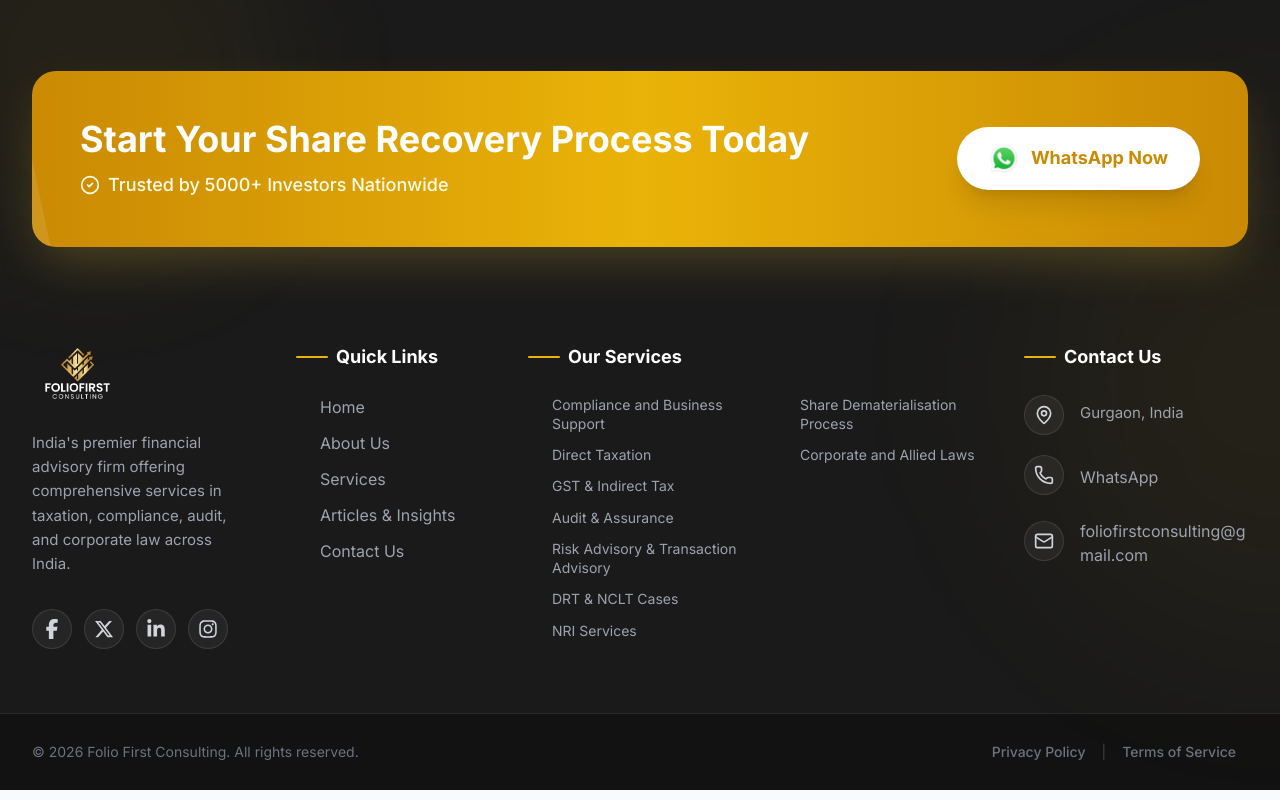
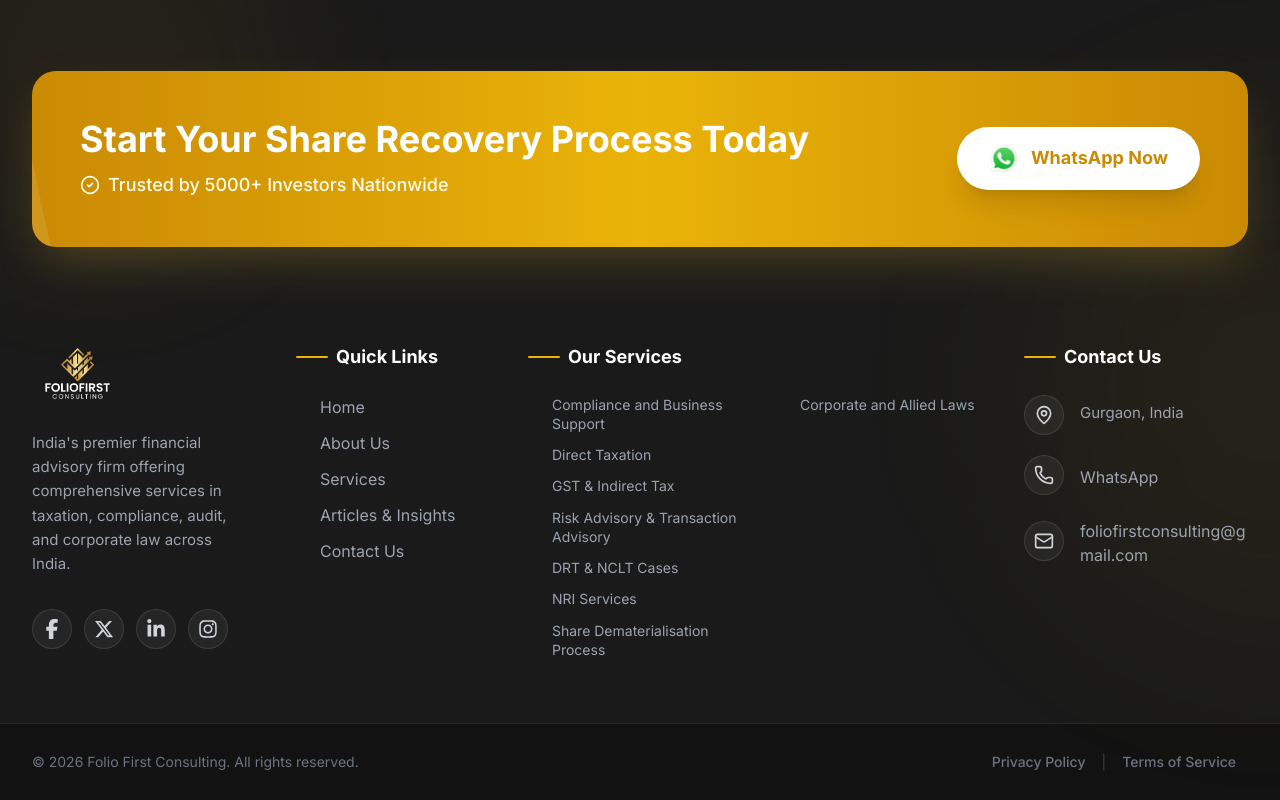
Before and after one commit to code-x-prime/folio-first, a Next.js app: page /about in a window 1280 px wide. Shown: the part 3827-4627 px from the top of the page. Built offline with nearby package versions, Linux system fonts and the light colour scheme.

Commit message:
feat: initialize site layout and add static content data structures

```diff
--- a/src/app/layout.js
+++ b/src/app/layout.js
@@ -17,7 +17,7 @@ export const metadata = {
     template: `%s | ${siteConfig.name}`,
   },
   description: siteConfig.description,
-  keywords: ["financial consulting India", "taxation services", "compliance advisory", "audit and assurance", "corporate law"],
+  keywords: ["financial consulting India", "taxation services", "compliance advisory", "corporate law"],
   authors: [{ name: "Folio First Consulting" }],
   creator: "Folio First Consulting",
   openGraph: {
--- a/src/data/static.js
+++ b/src/data/static.js
@@ -128,44 +128,6 @@ export const services = [
         faq: [
             { question: "What is GSTR-2B?", answer: "GSTR-2B is an auto-drafted Input Tax Credit (ITC) statement generated for every recipient, detailing eligible credits." },
             { question: "Is GST Audit still mandatory?", answer: "Self-certified reconciliation statements in Form GSTR-9C have replaced the formal CA GST audit, but professional assistance is crucial to avoid reconciliation errors." }
-        ]
-    },
-    {
-        id: "audit-assurance",
-        slug: "audit-and-assurance",
-        icon: ShieldCheck,
-        title: "Audit & Assurance",
-        shortDescription: "Comprehensive statutory audit, tax audit, internal audit, and financial review services to build trust and ensure integrity.",
-        heroImage: "/images/audit-assurance.jpg",
-        overview: "Audit & Assurance services provide credibility to your financial statements, offering stakeholders and investors confidence in your business operations. Our professional team conducts statutory audits under the Companies Act, tax audits under the Income Tax Act, internal audits to assess and mitigate operational risks, and specialized reviews tailored to your business needs.",
-        whoNeeds: [
-            "Companies requiring mandatory Statutory Audits under the Companies Act.",
-            "Businesses requiring internal control reviews and risk assessment.",
-            "Organizations requiring special audits or stock audits for bank facilities.",
-            "Non-profit entities and trusts requiring statutory review."
-        ],
-        benefits: [
-            "Assurance of financial accuracy and compliance with accounting standards.",
-            "Identification of operational inefficiencies and internal control gaps.",
-            "Enhanced credibility with lenders, investors, and regulators.",
-            "Mitigation of fraud and financial irregularities."
-        ],
-        documents: [
-            "Trial Balance & Ledgers",
-            "Bank Reconciliation Statements",
-            "Fixed Asset Register",
-            "Purchase & Sales Invoices with supporting documents",
-            "Previous Audit Reports & Statutory Registers"
-        ],
-        process: [
-            { title: "Planning & Risk Assessment", description: "Understanding business operations and identifying key audit risk areas.", duration: "3-5 Days" },
-            { title: "Fieldwork & Testing", description: "Verifying transactions, ledger balances, and physical verification of assets.", duration: "5-10 Days" },
-            { title: "Discussion & Review", description: "Discussing findings and management letter points with the management.", duration: "2-3 Days" },
-            { title: "Reporting & Sign-off", description: "Issuing the Audit Report and signing financial statements.", duration: "2-4 Days" }
-        ],
-        faq: [
-            { question: "What is a Statutory Audit?", answer: "It is an audit mandated by law (the Companies Act) to check if a company's financial records present a true and fair view of its financial position." },
-            { question: "What is an Internal Audit?", answer: "An internal audit evaluates a company's internal controls, corporate governance, and accounting processes to improve efficiency." }
         ]
     },
     {
```
Also changed, not shown: public/images/audit-assurance.jpg (deleted).
